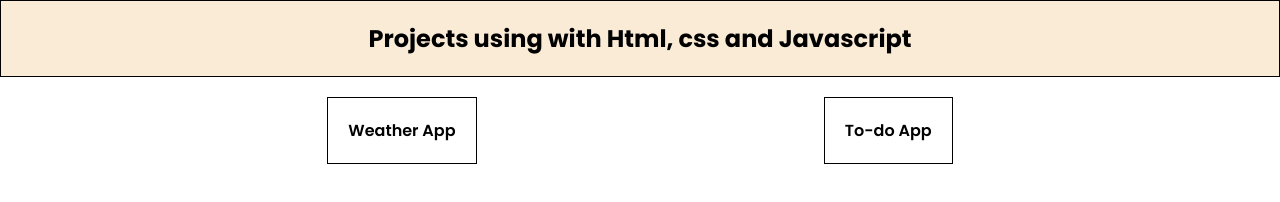
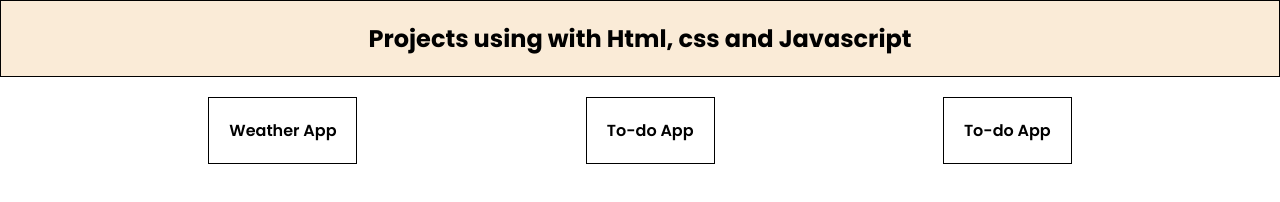
Before and after one commit to m0hn-z/ProjectsSite, a plain HTML site: page index.html in a window 1280 px wide. Drawn offline with Linux system fonts and the light colour scheme.

Commit message:
Update index.html

```diff
--- a/index.html
+++ b/index.html
@@ -15,6 +15,9 @@
         <li>
             <a href="https://todo-omega-opal.vercel.app" target="_blank">To-do App</a>
         </li>
+         <li>
+            <a href="https://digital-card-r.vercel.app" target="_blank">To-do App</a>
+        </li>
 
     </ul>
 </body>
```
